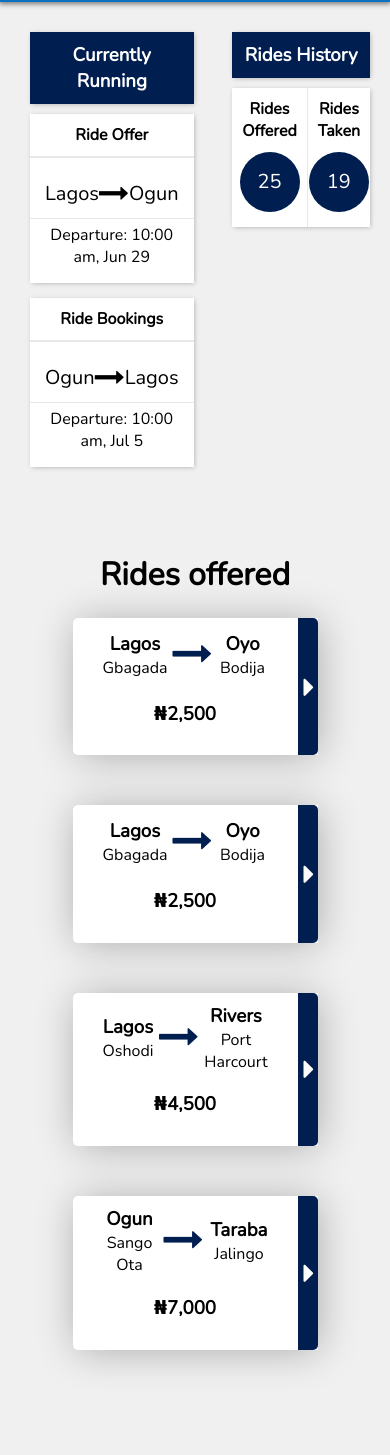
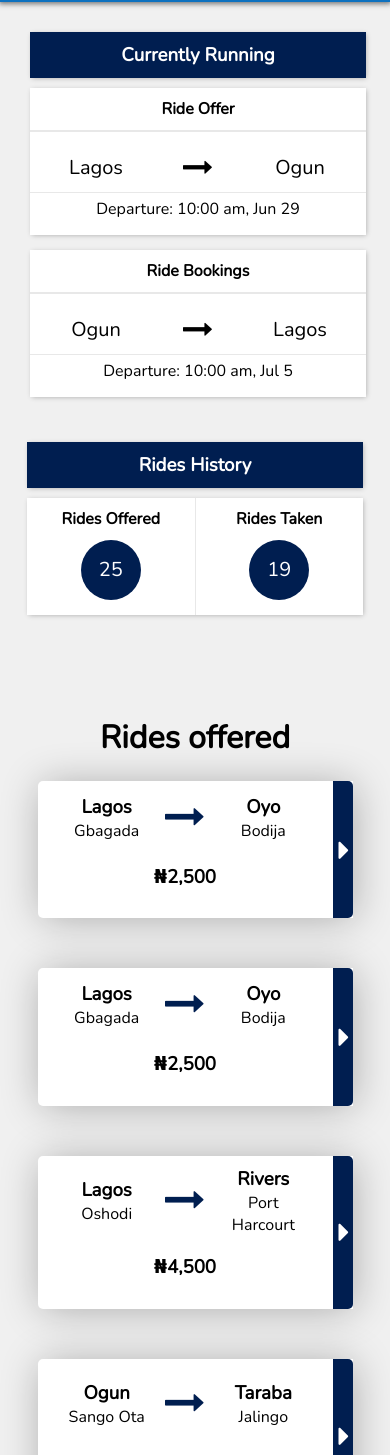
Before and after one commit to enJames/ridemyway, a plain HTML site: page UI/dashboard.html in a window 390 px wide. Shown: the part 121-1576 px from the top of the page. Drawn offline with nearby package versions, Linux system fonts and the light colour scheme.

Commit message:
Improve responsiveness across screens

```diff
--- a/UI/statics/css/dashboard.css
+++ b/UI/statics/css/dashboard.css
@@ -115,3 +115,26 @@ body {
 .dash-section h1 {
     text-align: center;
 }
+.section-wrapper {
+    width: 90%;
+    margin: auto;
+}
+.ride-offer-wrapper {
+    width: 100%;
+}
+
+@media screen and (max-width: 768px) {
+    .indicators {
+        flex-direction: column;
+    }
+    .currently-running, .history {
+        margin: auto auto 30px;
+    }
+}
+
+
+@media screen and (max-width: 600px) {
+    .currently-running, .history {
+        width: 96%;
+    }
+}
--- a/UI/statics/css/ride-offer-general.css
+++ b/UI/statics/css/ride-offer-general.css
@@ -107,3 +107,22 @@
     font-size: 30px !important;
     color: white;
 }
+
+
+@media screen and (max-width: 600px) {
+    .ride-offer {
+        flex-direction: column;
+    }
+    .offer-details {
+        text-align: center;
+    }
+    .offer-item-wrapper {
+        flex-direction: column;
+        width: 100%;
+        margin: auto;
+    }
+    .offer-item, .item-details {
+        width: 100%;
+        text-align: center;
+    }
+}
```
